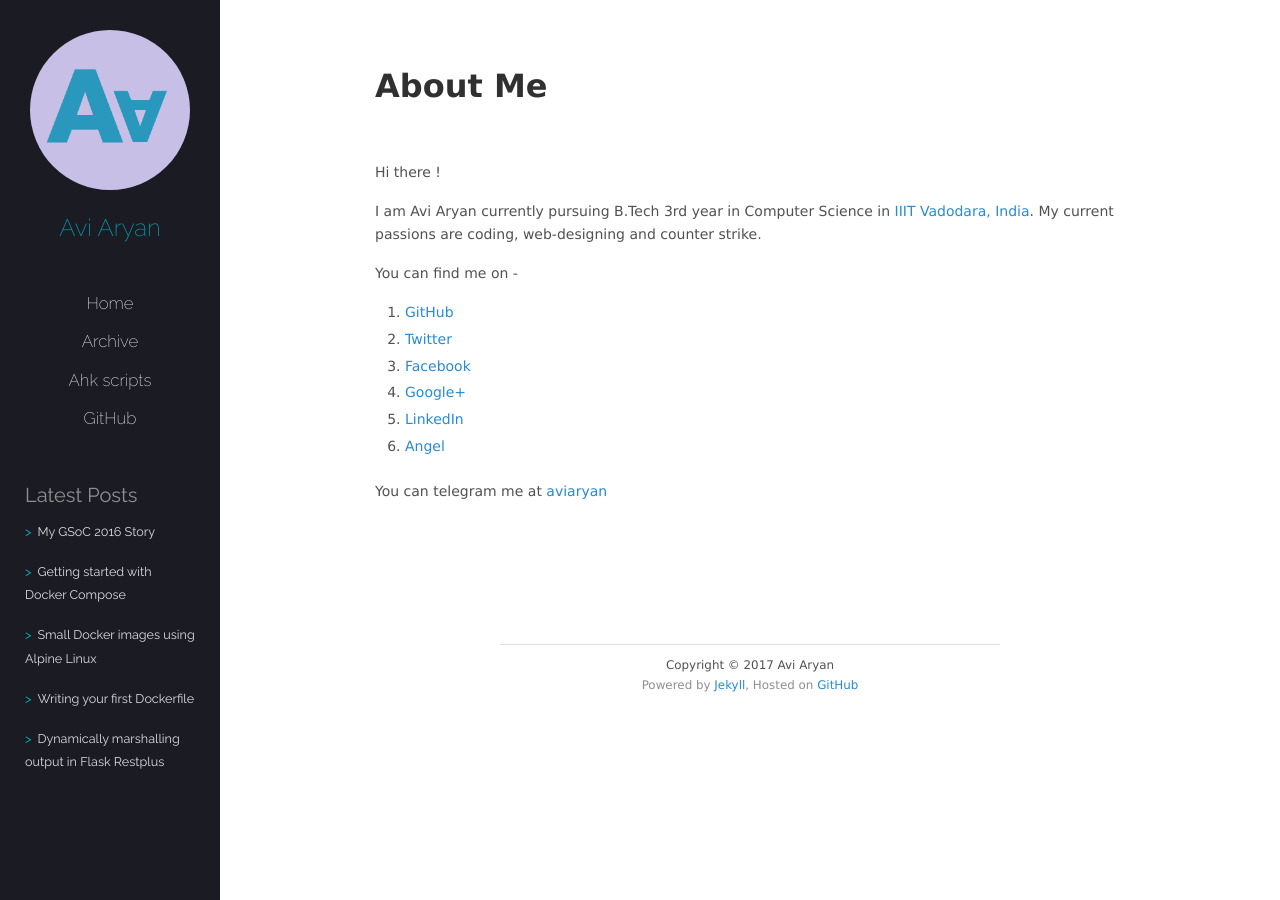
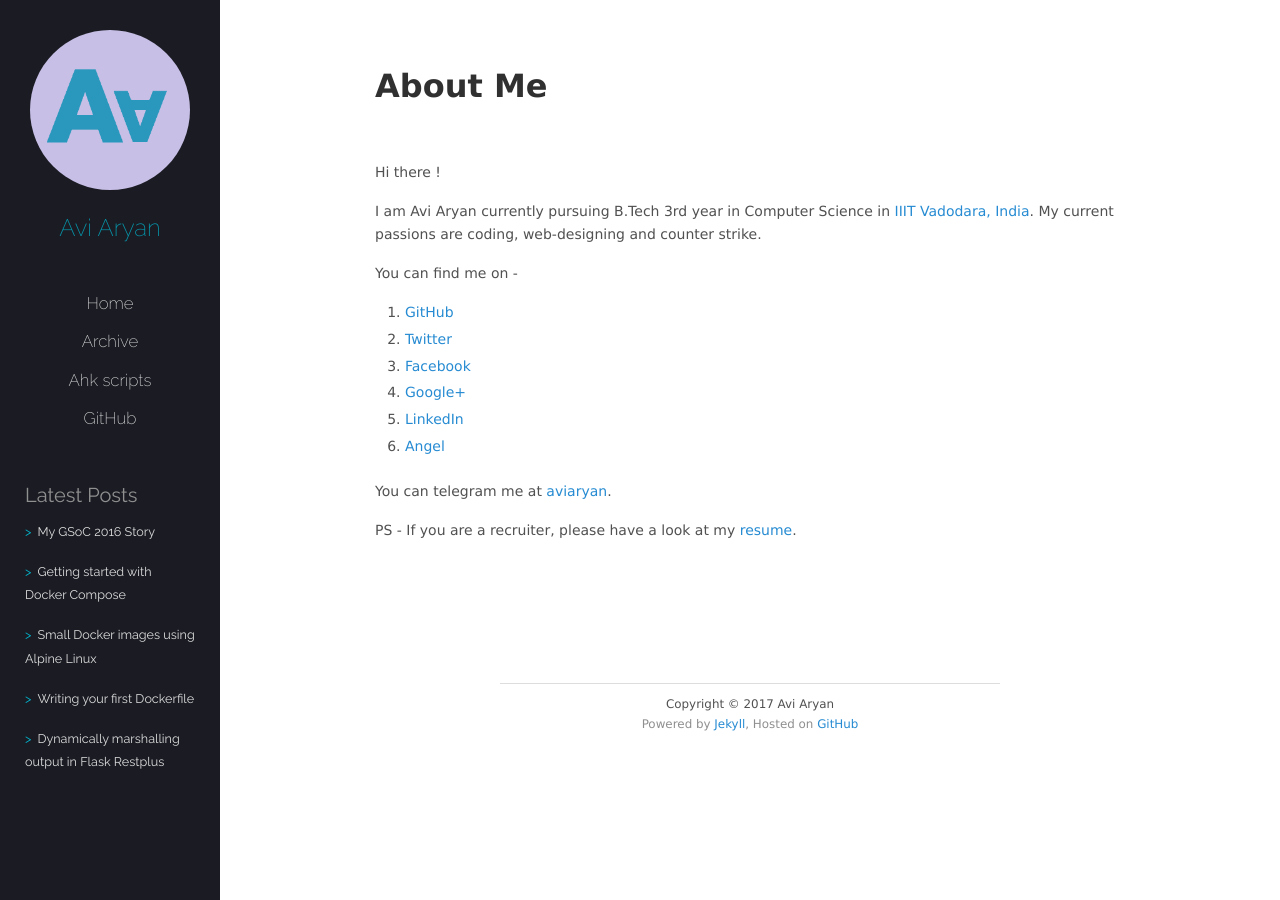
Before and after one commit to aviaryan/aviaryan.github.com-retired-2018, a Jekyll site: the page built from about.md, in a window 1280 px wide. Built offline with Jekyll 4.4.1, drawn with Linux system fonts in a browser that asks for light colours.

Commit message:
chore: added resume link

```diff
--- a/about.md
+++ b/about.md
@@ -17,4 +17,6 @@ You can find me on -
 * [LinkedIn](https://in.linkedin.com/in/aviaryan)
 * [Angel](https://angel.co/aviaryan)
 
-You can telegram me at [aviaryan](http://telegram.me/aviaryan)
+You can telegram me at [aviaryan](http://telegram.me/aviaryan).
+
+PS - If you are a recruiter, please have a look at my [resume](https://drive.google.com/open?id=0B1I7ETQXT-TFR3NBQVVwazhnb2c).
```
